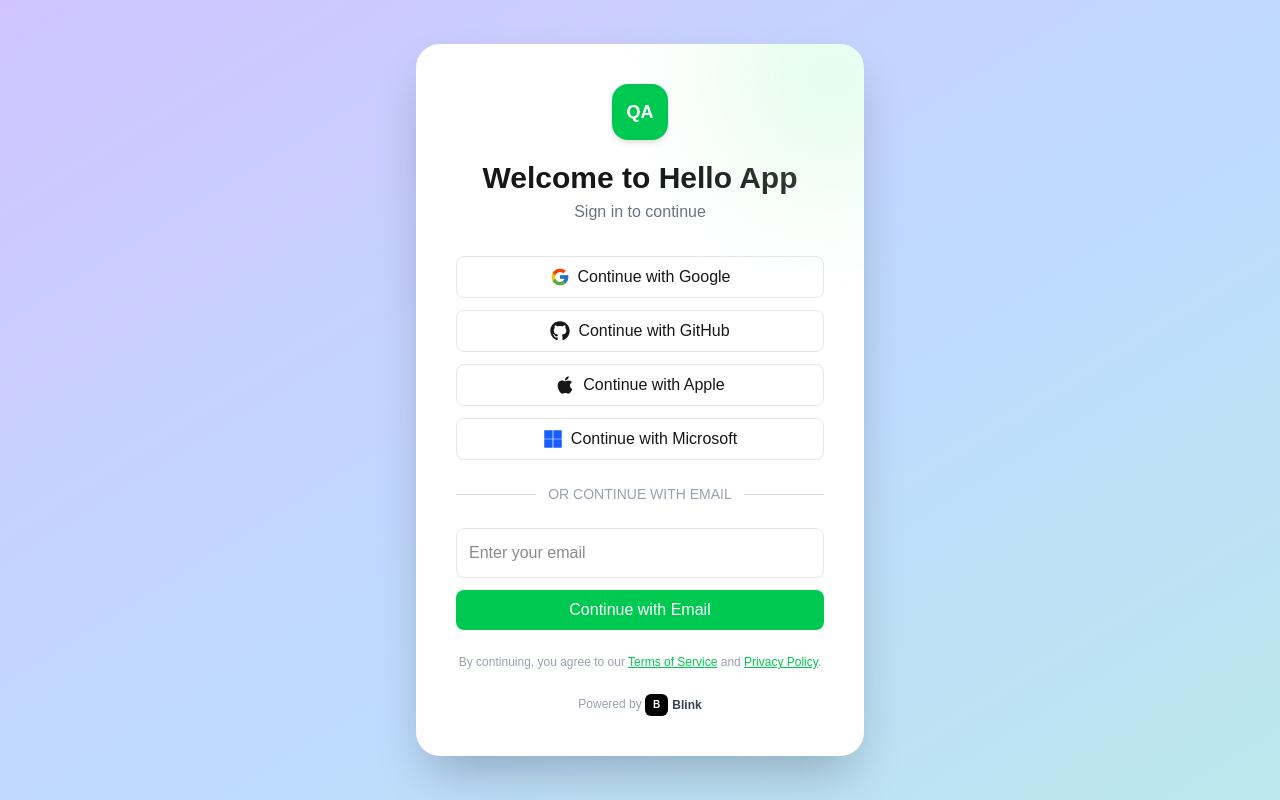
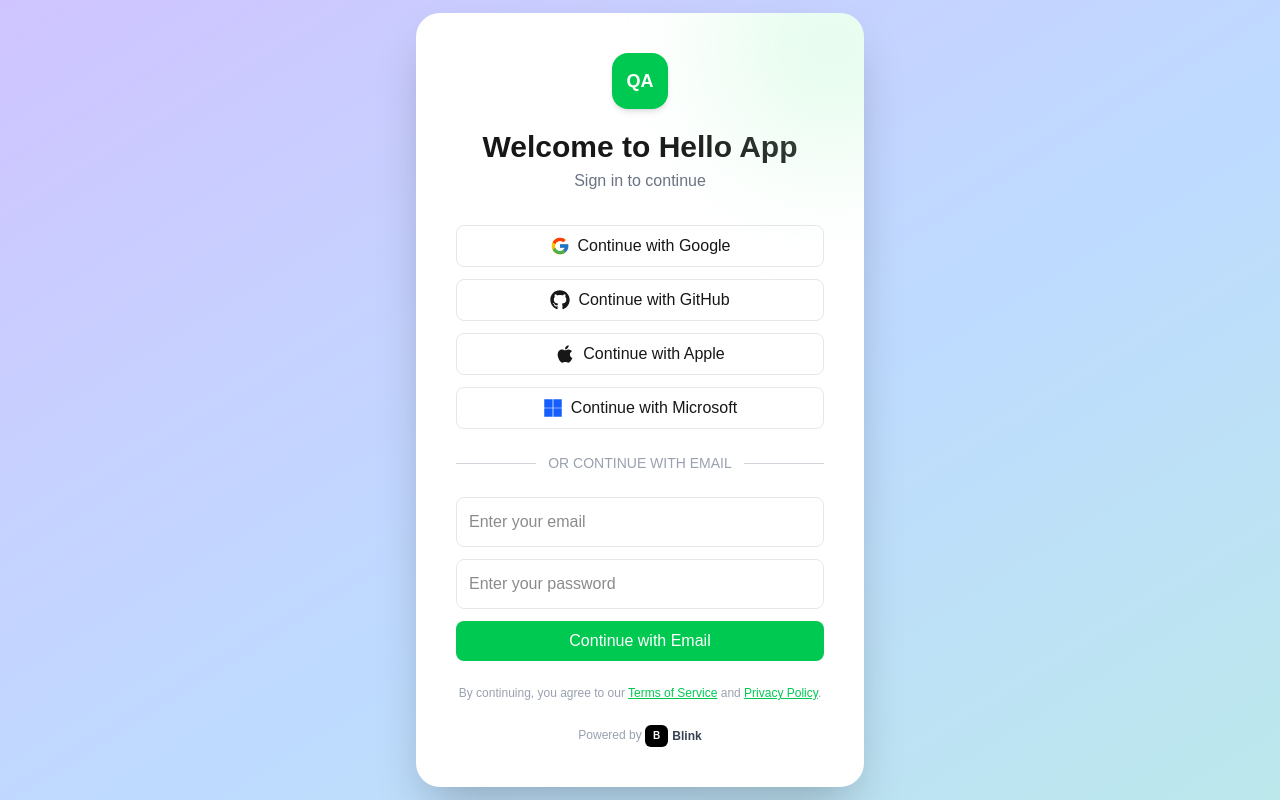
Before and after one commit to HudsonWayne/SignLanguageConvetor, a Next.js app in the folder Desktop/FastApplyAi/fastapplyai/: page /signin in a window 1280 px wide. Built offline with nearby package versions, Linux system fonts and the light colour scheme.

Commit message:
initial commit

```diff
--- a/Desktop/FastApplyAi/fastapplyai/src/app/signin/page.tsx
+++ b/Desktop/FastApplyAi/fastapplyai/src/app/signin/page.tsx
@@ -10,152 +10,73 @@ import ClientOnly from "../components/ClientOnly";
 
 export default function SignInPage() {
   const router = useRouter();
-  const [form, setForm] = useState({ email: "" });
+  const [form, setForm] = useState({ email: "", password: "" });
   const [loading, setLoading] = useState(false);
 
-  const handleSubmit = async (e: React.FormEvent) => {
+  const handleEmailSignIn = async (e: React.FormEvent) => {
     e.preventDefault();
-    if (!form.email) return alert("Please enter your email");
+    setLoading(true);
 
-    setLoading(true);
     try {
-      const res = await fetch("/api/signin", {
-        method: "POST",
-        headers: { "Content-Type": "application/json" },
-        body: JSON.stringify(form),
+      const result = await signIn("credentials", {
+        redirect: false,
+        email: form.email,
+        password: form.password,
       });
 
-      const data = await res.json();
-
-      if (res.ok) {
-        alert(data.message || "Sign-in successful!");
+      if (result?.ok) {
         router.push("/dashboard");
       } else {
-        alert(data.message || "Sign-in failed. Try again.");
+        alert(result?.error || "Sign-in failed");
       }
     } catch (error) {
       console.error(error);
-      alert("An error occurred. Please try again.");
+      alert("An error occurred during sign-in");
     } finally {
       setLoading(false);
     }
   };
 
-  // Social login handler
   const handleSocialSignIn = async (provider: string) => {
     setLoading(true);
-    try {
-      const result = await signIn(provider, { redirect: false });
-      if (result?.ok) {
-        alert("Sign-in successful!");
-        router.push("/dashboard");
-      } else {
-        alert("Social sign-in failed. Try again.");
-      }
-    } catch (error) {
-      console.error(error);
-      alert("An error occurred. Please try again.");
-    } finally {
-      setLoading(false);
-    }
+    await signIn(provider, { callbackUrl: "/dashboard" });
+    setLoading(false);
   };
 
   return (
     <ClientOnly>
       <div className="min-h-screen flex items-center justify-center bg-gradient-to-br from-purple-300 via-blue-200 to-green-200 bg-[length:200%_200%] animate-gradientFlow px-4">
         <motion.div
-          initial={false}
+          initial={{ opacity: 0, y: 20 }}
           animate={{ opacity: 1, y: 0 }}
-          transition={{ duration: 0.7, ease: "easeOut" }}
+          transition={{ duration: 0.7 }}
           className="bg-white shadow-2xl rounded-3xl p-10 w-full max-w-md text-center relative overflow-hidden"
         >
-          {/* Decorative Circle */}
-          <motion.div
-            initial={false}
-            animate={{ scale: 1 }}
-            transition={{ duration: 1, delay: 0.2 }}
-            className="absolute -top-20 -right-20 h-56 w-56 bg-green-200 opacity-40 rounded-full blur-3xl"
-          />
+          <motion.div className="absolute -top-20 -right-20 h-56 w-56 bg-green-200 opacity-40 rounded-full blur-3xl" />
 
-          {/* Logo */}
-          <motion.div
-            initial={false}
-            animate={{ scale: 1 }}
-            transition={{ duration: 0.5, delay: 0.3 }}
-            className="flex justify-center mb-5 relative z-10"
-          >
+          <div className="flex justify-center mb-5 relative z-10">
             <div className="h-14 w-14 bg-green-500 text-white flex items-center justify-center rounded-2xl font-bold text-lg shadow-md">
               QA
             </div>
-          </motion.div>
+          </div>
 
-          {/* Title */}
-          <motion.h1
-            initial={false}
-            animate={{ opacity: 1, y: 0 }}
-            transition={{ duration: 0.6, delay: 0.4 }}
-            className="text-3xl font-semibold mb-1"
-          >
-            Welcome to Hello App
-          </motion.h1>
-          <motion.p
-            initial={false}
-            animate={{ opacity: 1 }}
-            transition={{ delay: 0.5 }}
-            className="text-gray-500 mb-8"
-          >
-            Sign in to continue
-          </motion.p>
+          <h1 className="text-3xl font-semibold mb-1">Welcome to Hello App</h1>
+          <p className="text-gray-500 mb-8">Sign in to continue</p>
 
-          {/* Social Buttons */}
-          <motion.div
-            initial={false}
-            animate={{ opacity: 1, y: 0 }}
-            transition={{ delay: 0.6 }}
-            className="space-y-3 relative z-10"
-          >
-            <AnimatedButton
-              icon={<FcGoogle />}
-              text="Continue with Google"
-              onClick={() => handleSocialSignIn("google")}
-            />
-            <AnimatedButton
-              icon={<FaGithub />}
-              text="Continue with GitHub"
-              onClick={() => handleSocialSignIn("github")}
-            />
-            <AnimatedButton
-              icon={<FaApple />}
-              text="Continue with Apple"
-              onClick={() => handleSocialSignIn("apple")}
-            />
-            <AnimatedButton
-              icon={<FaMicrosoft className="text-blue-600" />}
-              text="Continue with Microsoft"
-              onClick={() => handleSocialSignIn("microsoft")}
-            />
-          </motion.div>
+          <div className="space-y-3 relative z-10">
+            <AnimatedButton icon={<FcGoogle />} text="Continue with Google" onClick={() => handleSocialSignIn("google")} />
+            <AnimatedButton icon={<FaGithub />} text="Continue with GitHub" onClick={() => handleSocialSignIn("github")} />
+            <AnimatedButton icon={<FaApple />} text="Continue with Apple" onClick={() => handleSocialSignIn("apple")} />
+            <AnimatedButton icon={<FaMicrosoft className="text-blue-600" />} text="Continue with Microsoft" onClick={() => handleSocialSignIn("azure-ad")} />
+          </div>
 
-          {/* Divider */}
-          <motion.div
-            initial={false}
-            animate={{ opacity: 1 }}
-            transition={{ delay: 0.8 }}
-            className="flex items-center my-6 text-gray-400"
-          >
+          <div className="flex items-center my-6 text-gray-400">
             <hr className="flex-grow border-gray-300" />
             <span className="mx-3 text-sm">OR CONTINUE WITH EMAIL</span>
             <hr className="flex-grow border-gray-300" />
-          </motion.div>
+          </div>
 
-          {/* Email Form */}
-          <motion.form
-            onSubmit={handleSubmit}
-            initial={false}
-            animate={{ opacity: 1, y: 0 }}
-            transition={{ delay: 0.9 }}
-            className="space-y-3 relative z-10"
-          >
+          <form onSubmit={handleEmailSignIn} className="space-y-3 relative z-10">
             <input
               type="email"
               placeholder="Enter your email"
@@ -164,60 +85,44 @@ export default function SignInPage() {
               onChange={(e) => setForm({ ...form, email: e.target.value })}
               required
             />
-
+            <input
+              type="password"
+              placeholder="Enter your password"
+              className="w-full p-3 border border-gray-200 rounded-lg focus:outline-none focus:ring-2 focus:ring-green-400 transition-all"
+              value={form.password}
+              onChange={(e) => setForm({ ...form, password: e.target.value })}
+              required
+            />
             <button
               type="submit"
+              disabled={loading}
               className={`w-full rounded-lg py-2 font-medium text-white transition-all ${
-                loading
-                  ? "bg-gray-400 cursor-not-allowed"
-                  : "bg-green-500 hover:bg-green-600"
+                loading ? "bg-gray-400 cursor-not-allowed" : "bg-green-500 hover:bg-green-600"
               }`}
-              disabled={loading}
             >
               {loading ? "Signing in..." : "Continue with Email"}
             </button>
-          </motion.form>
+          </form>
 
-          {/* Terms */}
-          <motion.p
-            initial={false}
-            animate={{ opacity: 1 }}
-            transition={{ delay: 1 }}
-            className="text-xs text-gray-400 mt-6"
-          >
+          <p className="text-xs text-gray-400 mt-6">
             By continuing, you agree to our{" "}
-            <a href="#" className="text-green-500 underline">
-              Terms of Service
-            </a>{" "}
-            and{" "}
-            <a href="#" className="text-green-500 underline">
-              Privacy Policy
-            </a>
-            .
-          </motion.p>
+            <a href="#" className="text-green-500 underline">Terms of Service</a> and{" "}
+            <a href="#" className="text-green-500 underline">Privacy Policy</a>.
+          </p>
 
-          {/* Footer */}
-          <motion.div
-            initial={false}
-            animate={{ opacity: 1 }}
-            transition={{ delay: 1.1 }}
-            className="mt-6 text-gray-400 text-xs"
-          >
+          <div className="mt-6 text-gray-400 text-xs">
             Powered by{" "}
             <span className="inline-flex items-center gap-1 font-semibold text-gray-700">
-              <span className="bg-black text-white text-[10px] px-2 py-1 rounded-md">
-                B
-              </span>
+              <span className="bg-black text-white text-[10px] px-2 py-1 rounded-md">B</span>
               Blink
             </span>
-          </motion.div>
+          </div>
         </motion.div>
       </div>
     </ClientOnly>
   );
 }
 
-/* Animated Button Component */
 function AnimatedButton({
   icon,
   text,
```
